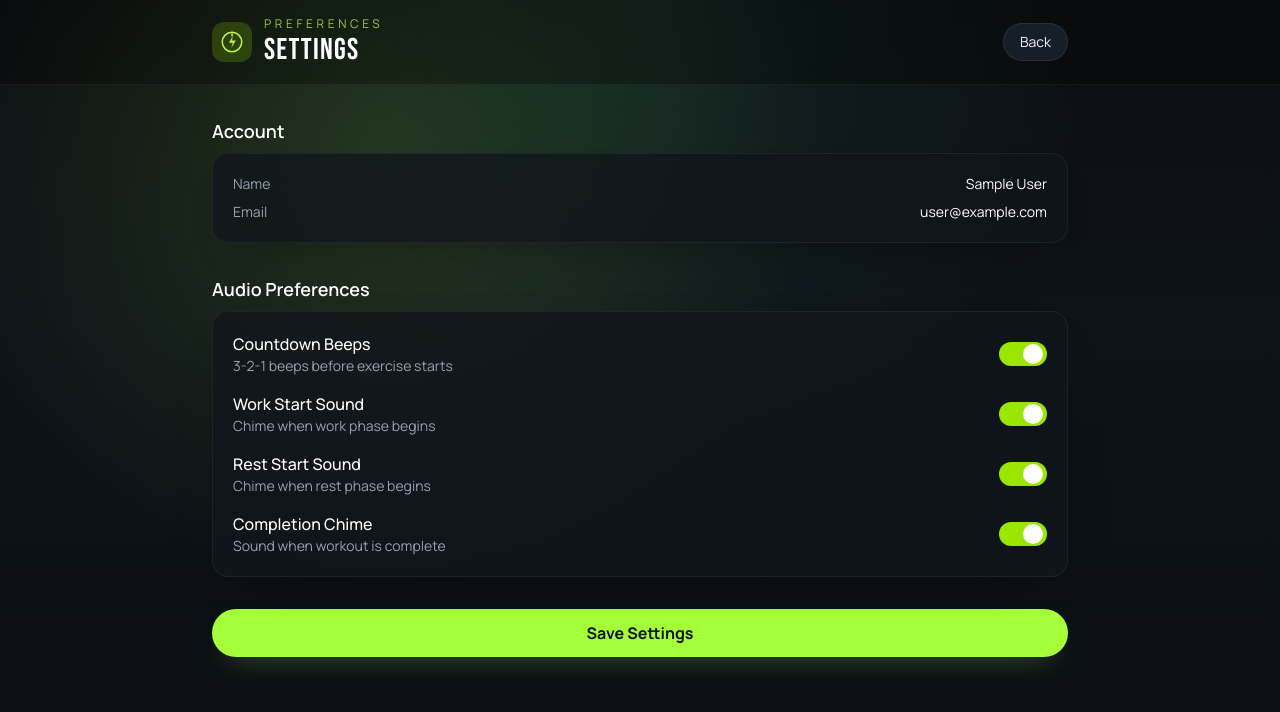
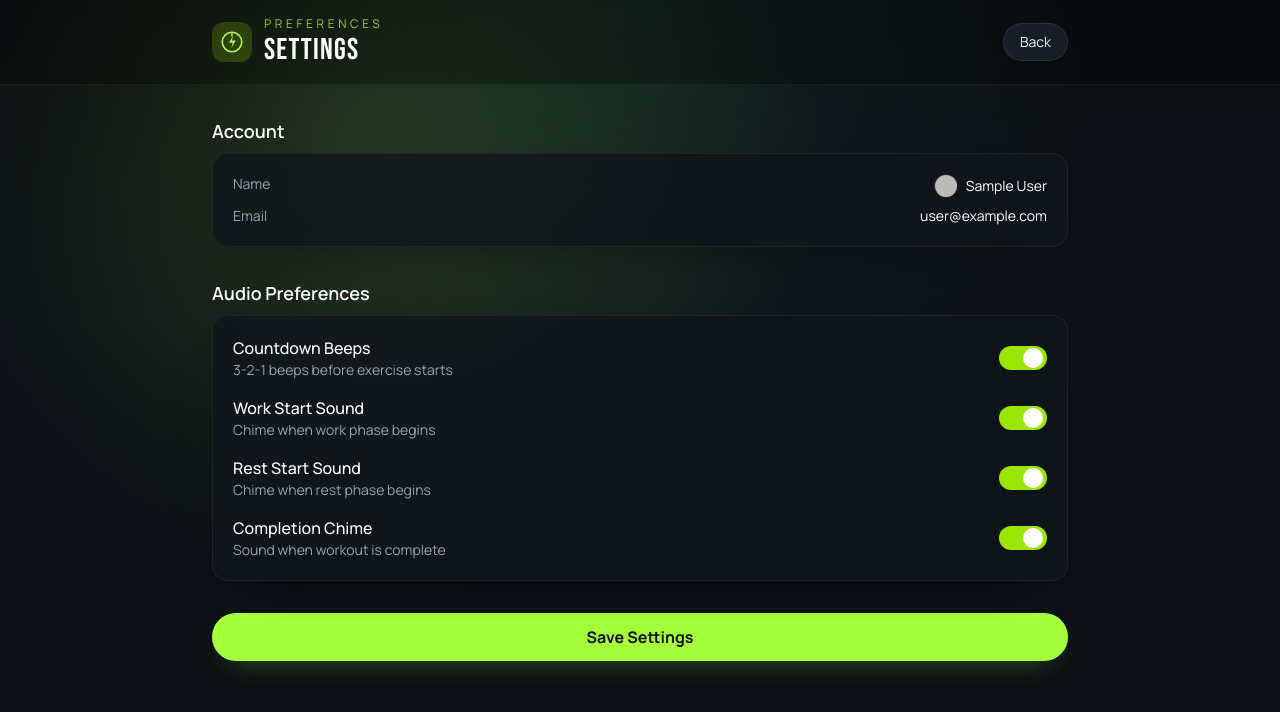
Before and after one commit to lawn-chair/workout-timer, a Next.js app: page /settings in a window 1280 px wide. Shown: the top 712 px of the page. Built offline with nearby package versions, Linux system fonts and the light colour scheme; no server answers; the database is empty; sample sign-in values are in the browser's storage.

Commit message:
Show user avatars
Render session user images next to names on the home header and settings account card.

```diff
--- a/src/app/page.tsx
+++ b/src/app/page.tsx
@@ -2,6 +2,7 @@
 
 import { useEffect, useMemo, useState } from 'react'
 import Link from 'next/link'
+import Image from 'next/image'
 import { useRouter } from 'next/navigation'
 import { useSession, signOut } from 'next-auth/react'
 import { useWorkoutStore, Workout } from '@/lib/workout/store'
@@ -139,9 +140,27 @@ export default function Home() {
 
             <div className="flex flex-wrap items-center gap-2">
               {session?.user && (
-                <span className="text-sm text-gray-400">
-                  {session.user.name}
-                </span>
+                <div className="flex items-center gap-2">
+                  {session.user.image ? (
+                    <Image
+                      src={session.user.image}
+                      alt="User avatar"
+                      width={28}
+                      height={28}
+                      className="h-7 w-7 rounded-full object-cover border border-white/10"
+                    />
+                  ) : (
+                    <div
+                      className="h-7 w-7 rounded-full bg-white/10 text-[0.6rem] uppercase tracking-wide text-white/70 flex items-center justify-center"
+                      aria-label="User avatar"
+                    >
+                      {(session.user.name || 'User').slice(0, 2)}
+                    </div>
+                  )}
+                  <span className="text-sm text-gray-400">
+                    {session.user.name}
+                  </span>
+                </div>
               )}
               <button
                 onClick={() => setShowPublic(!showPublic)}
--- a/src/app/settings/page.tsx
+++ b/src/app/settings/page.tsx
@@ -2,6 +2,7 @@
 
 import { useEffect, useState } from 'react'
 import Link from 'next/link'
+import Image from 'next/image'
 import { useSession } from 'next-auth/react'
 import { useRouter } from 'next/navigation'
 import { fetchUserSettings, updateUserSettings } from '@/lib/workout/api'
@@ -112,7 +113,25 @@ export default function SettingsPage() {
             <div className="glass-panel rounded-2xl p-5 space-y-2">
               <div className="flex justify-between text-sm">
                 <span className="text-gray-400">Name</span>
-                <span>{session?.user?.name || 'N/A'}</span>
+                <span className="flex items-center gap-2">
+                  {session?.user?.image ? (
+                    <Image
+                      src={session.user.image}
+                      alt="User avatar"
+                      width={24}
+                      height={24}
+                      className="h-6 w-6 rounded-full object-cover border border-white/10"
+                    />
+                  ) : (
+                    <span
+                      className="h-6 w-6 rounded-full bg-white/10 text-[0.55rem] uppercase tracking-wide text-white/70 flex items-center justify-center"
+                      aria-label="User avatar"
+                    >
+                      {(session?.user?.name || 'User').slice(0, 2)}
+                    </span>
+                  )}
+                  <span>{session?.user?.name || 'N/A'}</span>
+                </span>
               </div>
               <div className="flex justify-between text-sm">
                 <span className="text-gray-400">Email</span>
```
